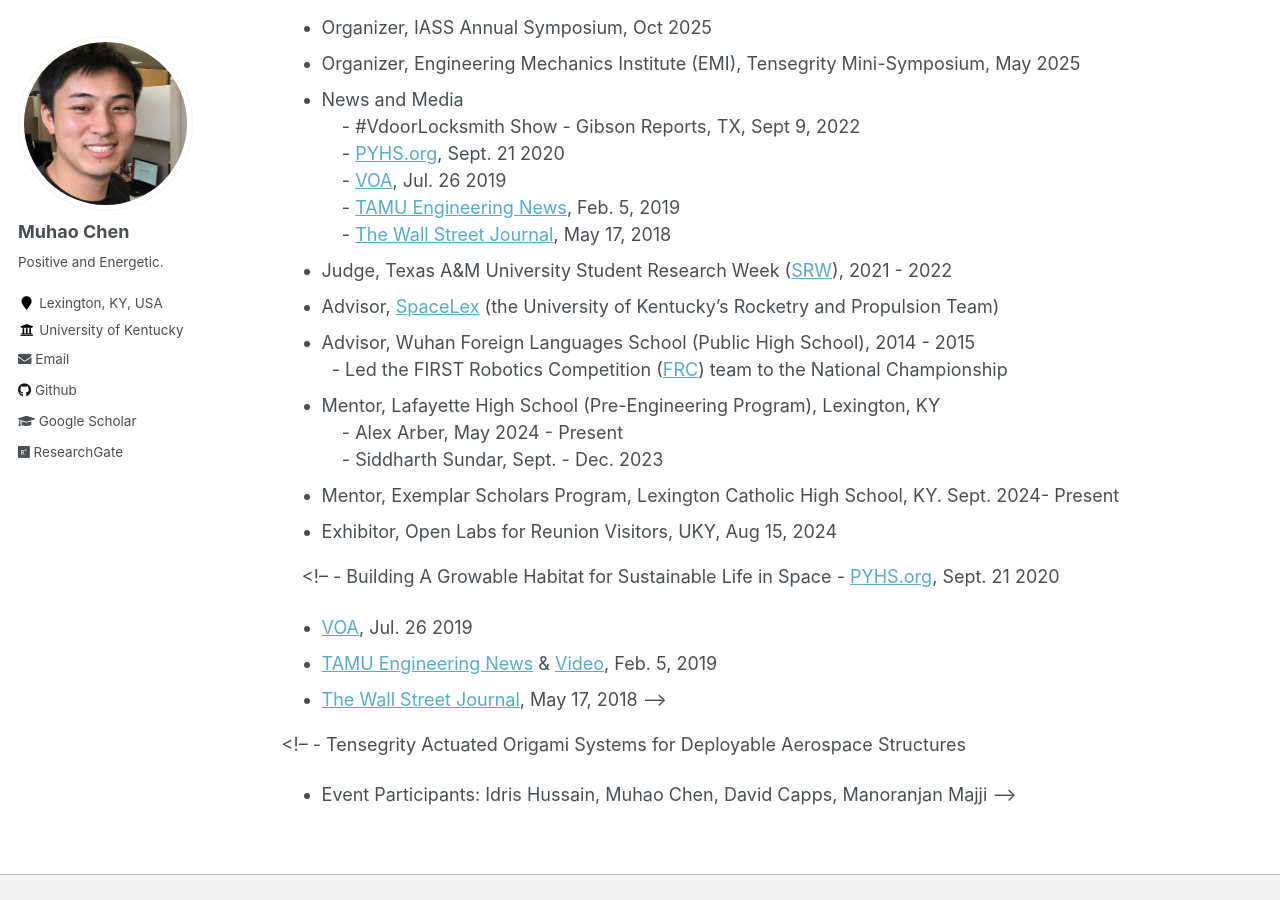
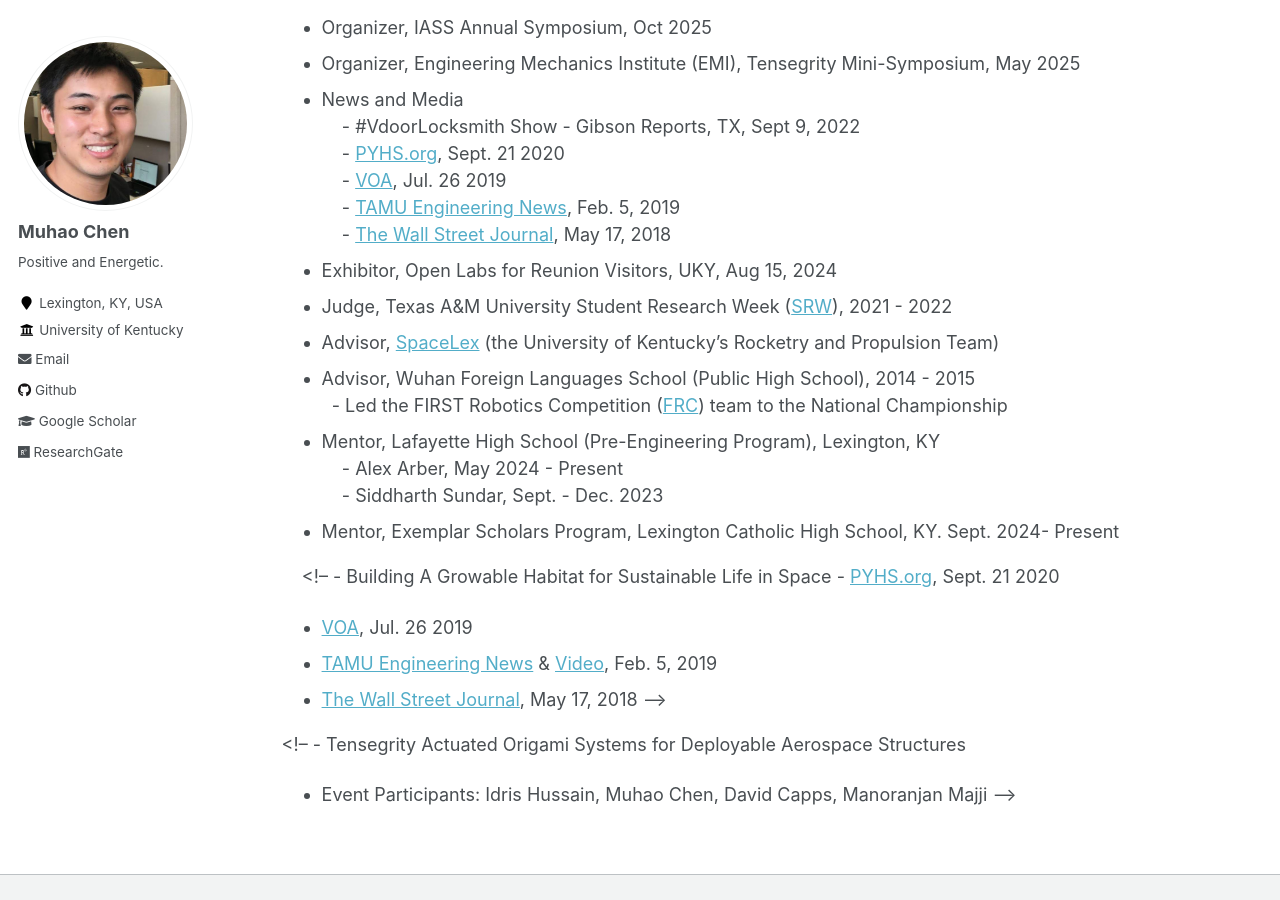
Before and after one commit to Muhao-Chen/muhao-chen.github.io, a Jekyll site: the page built from _pages/professional-activities.md, in a window 1280 px wide and 900 px high, scrolled down 1023 px. Built offline with Jekyll 4.4.1, drawn with Linux system fonts in a browser that asks for light colours; part of the change alters nothing that is shown.

```diff
--- a/_pages/professional-activities.md
+++ b/_pages/professional-activities.md
@@ -64,6 +64,7 @@ toc_max_header: 1
     - [VOA](https://www.voanews.com/a/science-health_futuristic-space-habitat-solves-problems-human-space-travel/6172519.html), Jul. 26 2019
     - [TAMU Engineering News](https://engineering.tamu.edu/news/2019/02/building-a-growable-habitat-for-sustainable-life-in-space.html), Feb. 5, 2019
     - [The Wall Street Journal](https://www.wsj.com/articles/space-village-one-a-vision-for-life-beyond-earth-1526567016), May 17, 2018
+* Exhibitor, Open Labs for Reunion Visitors, UKY, Aug 15, 2024
 * Judge, Texas A&M University Student Research Week ([SRW](https://srw.tamu.edu/)), 2021 - 2022
 * Advisor, [SpaceLex](https://spacelex.engr.uky.edu/projects/meridian) (the University of Kentucky's Rocketry and Propulsion Team)
 * Advisor, Wuhan Foreign Languages School (Public High School), 2014 - 2015
@@ -72,7 +73,6 @@ toc_max_header: 1
     - Alex Arber, May 2024 - Present
     - Siddharth Sundar, Sept. - Dec. 2023
 * Mentor, Exemplar Scholars Program, Lexington Catholic High School, KY. Sept. 2024- Present
-* Exhibitor, Open Labs for Reunion Visitors, UKY, Aug 15, 2024
 
 
 <!-- * Advisor, FIRST Robotics Competition ([FRC](https://www.firstinspires.org/robotics/frc)), 2014 - 2015 -->
```
